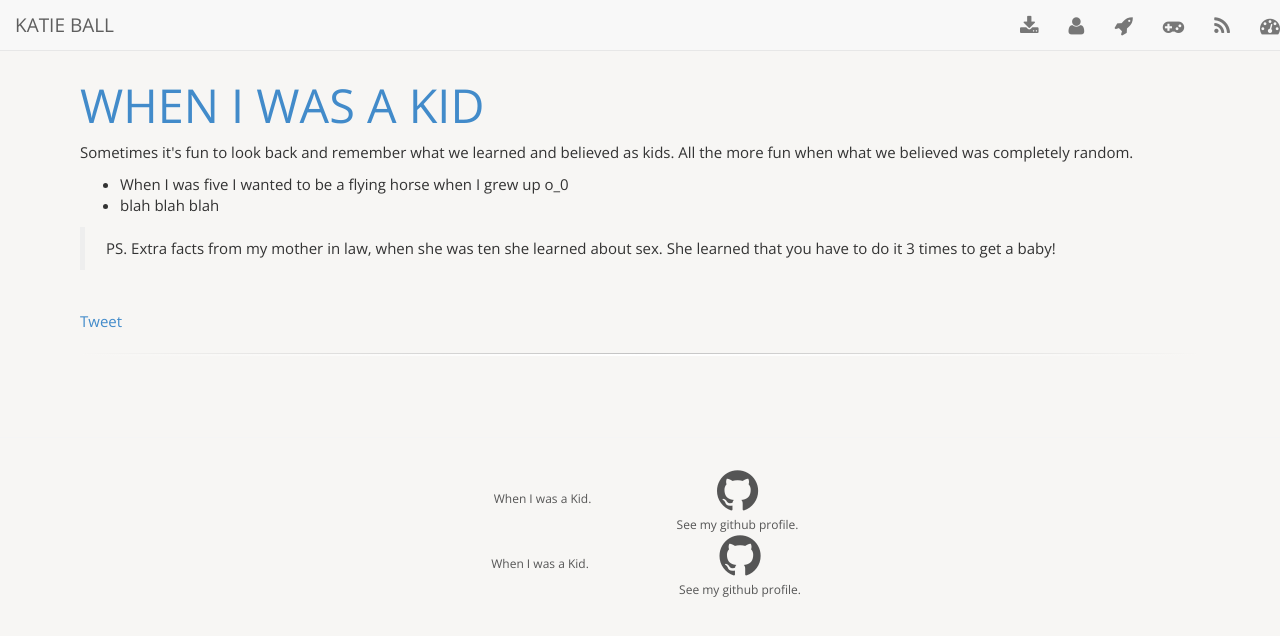
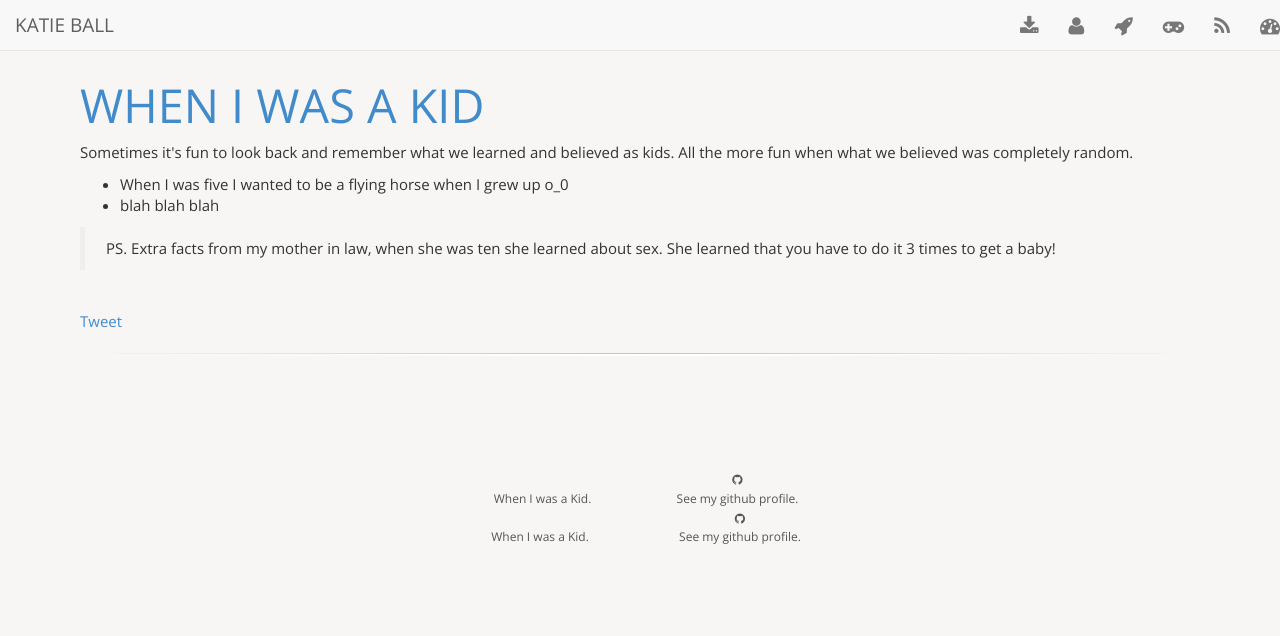
Before and after one commit to roachhd/roachhd.github.io, a Jekyll site: the page built from about/me/as-a-kid.html, in a window 1280 px wide. Shown: the top 636 px of the page. Built offline with Jekyll 4.4.1, drawn with Linux system fonts in a browser that asks for light colours; nearby versions of some CDN libraries; Markdown is read by kramdown in place of the engine named in the settings; comment, search, counter and statistics services are not loaded.

Commit message:
Update innerfooter.html

```diff
--- a/_includes/innerfooter.html
+++ b/_includes/innerfooter.html
@@ -4,13 +4,13 @@
       <div class="row">
         <div class="col-lg-2 col-lg-offset-4">
           <a href="/life/as-a-kid.html">
-            <i class="fa fa-child fa-4x"></i>
+            <i class="fa fa-child fa -4x"></i>
             <div>When I was a Kid.</div>
           </a>
         </div>
         <div class="col-lg-2 next">
           <a href="https://github.com/{{ site.author.github }}">
-            <i class="fa fa-github fa-4x"></i>
+            <i class="fa fa-github fa -4x"></i>
             <div>
               See my github profile.
             </div>
@@ -19,13 +19,13 @@
       <div class="row">
         <div class="col-lg-2 col-lg-offset-4">
           <a href="/life/as-a-kid.html">
-            <i class="fa fa-child fa-4x"></i>
+            <i class="fa fa-child fa -x4"></i>
             <div>When I was a Kid.</div>
           </a>
         </div>
         <div class="col-lg-2 next">
           <a href="https://github.com/{{ site.author.github }}">
-            <i class="fa fa-github fa-4x"></i>
+            <i class="fa fa-github fa -4x"></i>
             <div>
               See my github profile.
             </div>
```
